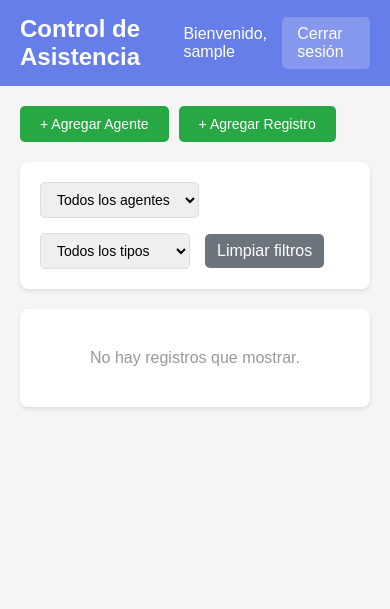
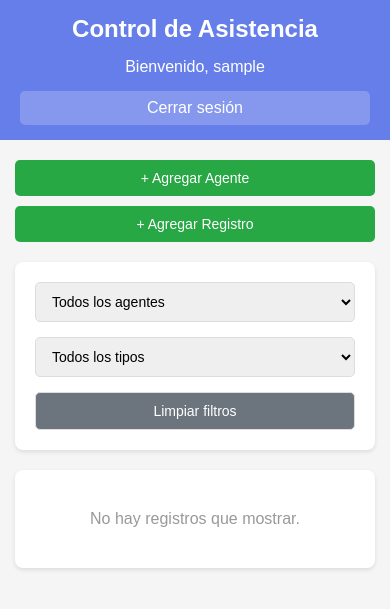
Before and after one commit to hidr4lisk/experimento, a Django app: page / in a window 390 px wide. Shown: the top 609 px of the page. Run offline with Django 5.2, Linux system fonts and the light colour scheme; the visitor is signed in with stand-in values (Sample User, id 1); data that the repository does not hold is empty.

Commit message:
feat: Add Argentinian holidays to the calendar and enhance responsive design across various templates.

```diff
--- a/experimentapp/templates/experimentapp/home.html
+++ b/experimentapp/templates/experimentapp/home.html
@@ -52,7 +52,8 @@
         .container {
             max-width: 1200px;
             margin: 20px auto;
-            padding: 0 20px;
+            padding: 0 15px;
+            width: 100%;
         }
 
         .filters {
@@ -61,6 +62,9 @@
             border-radius: 8px;
             margin-bottom: 20px;
             box-shadow: 0 2px 4px rgba(0, 0, 0, 0.1);
+        }
+
+        .filters form {
             display: flex;
             gap: 15px;
             flex-wrap: wrap;
@@ -68,37 +72,29 @@
         }
 
         .filters select,
-        .filters button {
-            padding: 8px 12px;
+        .filters .btn-reset {
+            padding: 10px 12px;
             border: 1px solid #ddd;
             border-radius: 5px;
             font-size: 14px;
+            flex: 1;
+            min-width: 200px;
         }
 
-        .filters button {
-            background-color: #667eea;
+        .filters .btn-reset {
+            background-color: #6c757d;
             color: white;
-            border: none;
-            cursor: pointer;
-            transition: background-color 0.3s;
-        }
-
-        .filters button:hover {
-            background-color: #764ba2;
-        }
-
-        .filters button.reset {
-            background-color: #6c757d;
-        }
-
-        .filters button.reset:hover {
-            background-color: #5a6268;
+            text-decoration: none;
+            text-align: center;
+            flex: 0;
+            min-width: 120px;
         }
 
         .actions {
             margin-bottom: 20px;
             display: flex;
             gap: 10px;
+            flex-wrap: wrap;
         }
 
         .actions a,
@@ -112,6 +108,9 @@
             text-decoration: none;
             font-size: 14px;
             transition: background-color 0.3s;
+            flex: 1;
+            text-align: center;
+            min-width: 150px;
         }
 
         .actions a:hover,
@@ -123,12 +122,13 @@
             background: white;
             border-radius: 8px;
             box-shadow: 0 2px 4px rgba(0, 0, 0, 0.1);
-            overflow: hidden;
+            overflow-x: auto;
         }
 
         table {
             width: 100%;
             border-collapse: collapse;
+            min-width: 800px; /* Force scroll on small screens */
         }
 
         th {
@@ -148,6 +148,7 @@
         th a {
             color: white;
             text-decoration: none;
+            display: block;
         }
 
         td {
@@ -166,6 +167,7 @@
             font-size: 12px;
             font-weight: bold;
             color: white;
+            white-space: nowrap;
         }
 
         .type-asistencia {
@@ -219,6 +221,36 @@
             color: #999;
             font-size: 16px;
         }
+
+        /* Responsive */
+        @media (max-width: 768px) {
+            .navbar {
+                flex-direction: column;
+                gap: 15px;
+                text-align: center;
+            }
+
+            .navbar-right {
+                flex-direction: column;
+                width: 100%;
+            }
+
+            .navbar-right a {
+                width: 100%;
+                text-align: center;
+            }
+
+            .filters select,
+            .filters .btn-reset {
+                width: 100%;
+                flex: none;
+            }
+
+            .actions a {
+                width: 100%;
+                flex: none;
+            }
+        }
     </style>
 </head>
 <body>
@@ -239,7 +271,7 @@
         {% endif %}
 
         <div class="filters">
-            <form method="GET" style="display: flex; gap: 15px; flex-wrap: wrap; align-items: center; width: 100%;">
+            <form method="GET">
                 <select name="agent" onchange="this.form.submit()">
                     <option value="">Todos los agentes</option>
                     {% for agent in agents %}
@@ -258,7 +290,7 @@
                     {% endfor %}
                 </select>
 
-                <a href="{% url 'home' %}" style="background-color: #6c757d; color: white; padding: 8px 12px; border-radius: 5px; text-decoration: none;">Limpiar filtros</a>
+                <a href="{% url 'home' %}" class="btn-reset">Limpiar filtros</a>
             </form>
         </div>
 
--- a/experimentapp/views.py
+++ b/experimentapp/views.py
@@ -6,6 +6,7 @@ from django.http import HttpResponse, JsonResponse
 from django.views.decorators.http import require_http_methods
 from .models import Agent, Record
 from datetime import datetime, timedelta
+import holidays
 
 def home(request):
     if not request.user.is_authenticated:
@@ -64,6 +65,41 @@ def agent_calendar_data(request, agent_id):
 
     events = []
 
+    # Obtener el rango de fechas para los feriados
+    all_dates = [r.fecha_inicio for r in records] + [r.fecha_fin for r in records]
+    if all_dates:
+        min_year = min(d.year for d in all_dates)
+        max_year = max(d.year for d in all_dates)
+    else:
+        min_year = datetime.now().year
+        max_year = datetime.now().year
+
+    # Cargar feriados de Argentina para los años relevantes
+    ar_holidays = holidays.AR(years=range(min_year, max_year + 1))
+
+    # Agregar feriados al calendario
+    for date, name in ar_holidays.items():
+        if date.weekday() < 5:  # Solo feriados en días hábiles (opcional, pero consistente con el resto)
+            events.append({
+                'title': f'Feriado: {name}',
+                'start': date.strftime('%Y-%m-%d'),
+                'backgroundColor': '#e2e8f0',
+                'borderColor': '#cbd5e0',
+                'textColor': '#4a5568',
+                'allDay': True,
+                'display': 'background', # Opcional: mostrar como fondo
+            })
+        else:
+            # Si es fin de semana, igual lo agregamos pero quizás con otro estilo o solo el título
+            events.append({
+                'title': f'Feriado: {name}',
+                'start': date.strftime('%Y-%m-%d'),
+                'backgroundColor': '#e2e8f0',
+                'borderColor': '#cbd5e0',
+                'textColor': '#4a5568',
+                'allDay': True,
+            })
+
     # Agregar eventos de los registros (días que no vino)
     for record in records:
         current_date = record.fecha_inicio
@@ -74,10 +110,11 @@ def agent_calendar_data(request, agent_id):
             if current_date.weekday() < 5:  # 0=lunes, 4=viernes
                 events.append({
                     'title': f'{record.get_record_type_display()}',
-                    'date': current_date.strftime('%Y-%m-%d'),
+                    'start': current_date.strftime('%Y-%m-%d'),
                     'backgroundColor': color,
                     'borderColor': color,
                     'textColor': 'white',
+                    'allDay': True,
                 })
             current_date += timedelta(days=1)
 
--- a/requirements.txt
+++ b/requirements.txt
@@ -6,3 +6,4 @@ whitenoise==6.8.0
 dj-database-url==2.3.0
 psycopg2-binary==2.9.11
 python-dotenv==1.0.1
+holidays==0.42
```
Also changed, not shown: experimentapp/templates/experimentapp/add_agent.html (+26 -3 lines), experimentapp/templates/experimentapp/add_record.html (+26 -3 lines), experimentapp/templates/experimentapp/agent_calendar.html (+61 -10 lines), experimentapp/templates/experimentapp/edit_agent.html (+26 -3 lines), experimentapp/templates/experimentapp/edit_record.html (+26 -3 lines).
